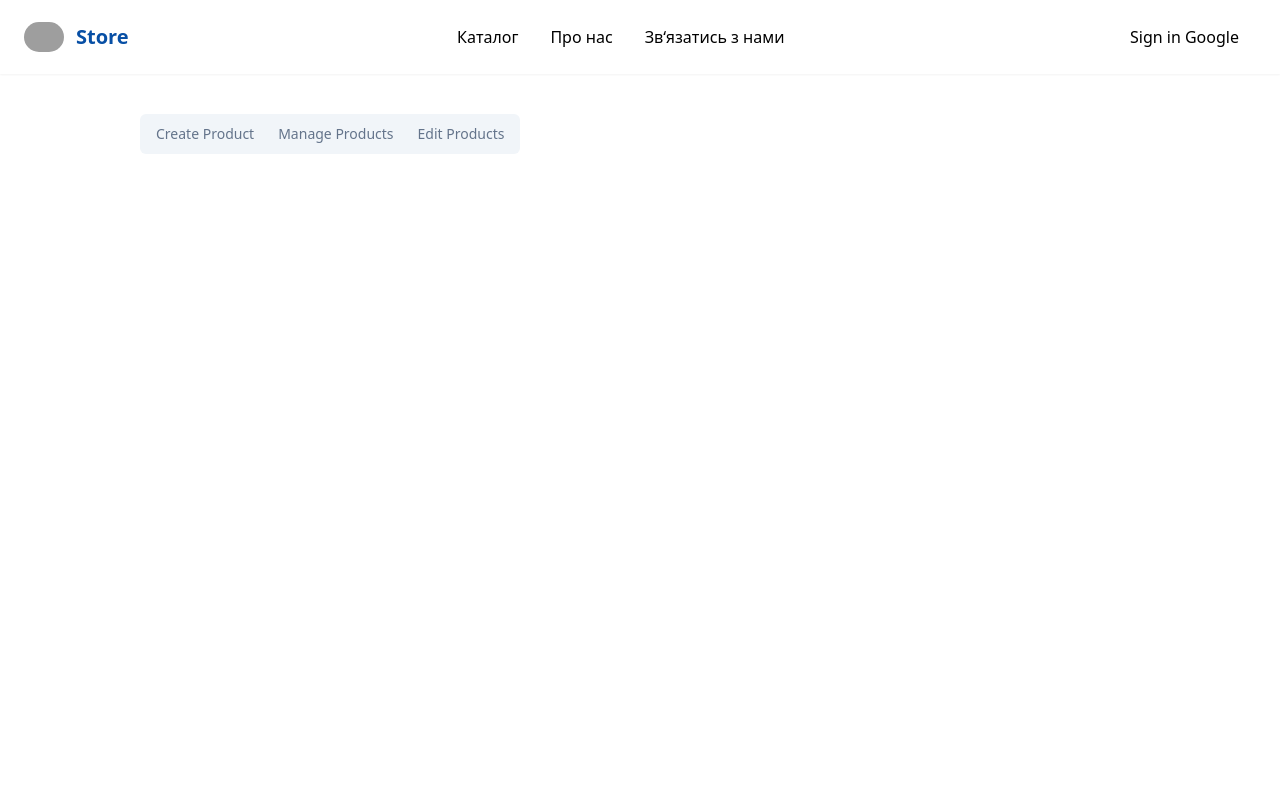
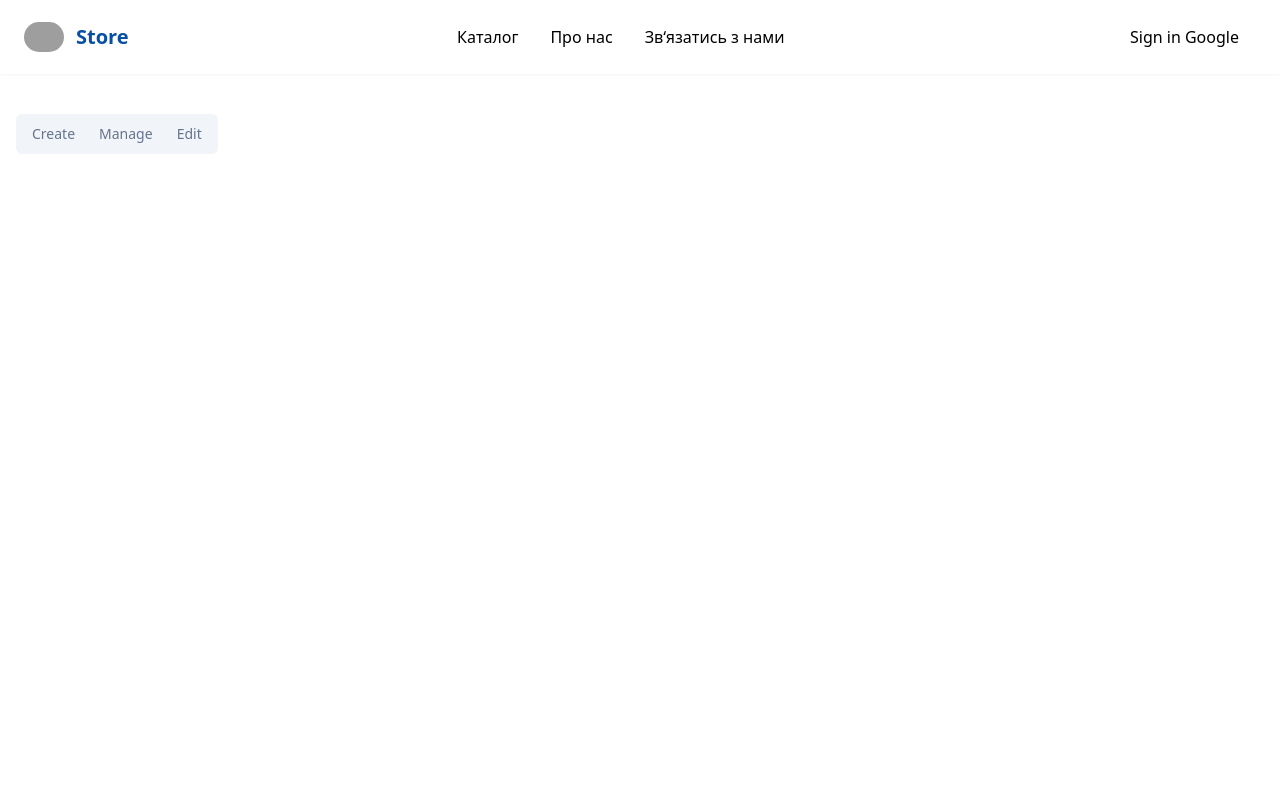
Before and after one commit to marjanlukavy/Motorcycles-store, a Next.js app: page /admin in a window 1280 px wide. Shown: the top 800 px of the page. Built offline with nearby package versions, Linux system fonts and the light colour scheme; grey boxes are pictures that could not be loaded.

Commit message:
fix 17.05

```diff
--- a/src/components/Pages/Catalog/Main/index.tsx
+++ b/src/components/Pages/Catalog/Main/index.tsx
@@ -8,7 +8,7 @@ const MainContent = ({ products }: { products: Product[] }) => {
   return (
     <div className="w-full grow flex flex-col gap-5">
       <div className="mt-5 flex flex-col gap-5">
-        <div className="grid grid-cols-4 sm:grid-cols-2 md:grid-cols-3 flex-wrap gap-5">
+        <div className="grid grid-cols-4 sm:grid-cols-1 md:grid-cols-3 flex-wrap gap-5">
           {products.map((product, index) => (
             <ProductCard key={index} product={product} />
           ))}
--- a/src/components/Pages/Layout/Header.tsx
+++ b/src/components/Pages/Layout/Header.tsx
@@ -6,12 +6,13 @@ import useUser from "@/store/user.store";
 import { signInWithGoogle, logOut } from "@/utils/firebase/config";
 import ShoppingCart from "@/components/UIKit/ShoppingCart";
 import { RiAdminFill } from "react-icons/ri";
+import { ToastContainer } from "react-toastify";
+import "react-toastify/dist/ReactToastify.css";
 
 const Header = () => {
   const { user, setUser, removeUser } = useUser();
   const router = useRouter();
   const [isMounted, setIsMounted] = useState(false);
-  console.log(user);
 
   useEffect(() => {
     setIsMounted(true);
@@ -61,6 +62,7 @@ const Header = () => {
 
   return (
     <header className="bg-white shadow-sm py-4">
+      <ToastContainer />
       <div className="w-full flex justify-between items-center px-6 sm:flex-col sm:gap-4">
         <Link className="flex items-center" href="/">
           <Image
--- a/src/components/Pages/Profile/CreateProduct.tsx
+++ b/src/components/Pages/Profile/CreateProduct.tsx
@@ -142,7 +142,7 @@ const CreateProduct = () => {
         </h2>
 
         <div className="grid grid-cols-2 gap-6">
-          <div>
+          <div className="flex flex-col justify-between">
             <label className="block text-lg font-medium text-black mb-2">
               Category
             </label>
--- a/src/components/UIKit/ShoppingCart/index.tsx
+++ b/src/components/UIKit/ShoppingCart/index.tsx
@@ -1,7 +1,5 @@
 import React, { useState } from "react";
 import { FaTrash } from "react-icons/fa";
-import { toast, ToastContainer } from "react-toastify";
-import "react-toastify/dist/ReactToastify.css";
 import {
   Drawer,
   DrawerClose,
@@ -17,6 +15,7 @@ import { collection, addDoc } from "firebase/firestore";
 import { db } from "@/utils/firebase/config";
 import { RxCrossCircled } from "react-icons/rx";
 import useUser from "@/store/user.store";
+import { useToast } from "@/providers/ToastProvider";
 
 const ShoppingCart = () => {
   const { items, incrementItem, decrementItem, removeItem, clearCart } =
@@ -29,6 +28,7 @@ const ShoppingCart = () => {
     }));
 
   const user = useUser((state) => state.user);
+  const showToast = useToast();
 
   const [showForm, setShowForm] = useState(false);
   const [name, setName] = useState("");
@@ -36,7 +36,7 @@ const ShoppingCart = () => {
 
   const handleCheckout = () => {
     if (!user) {
-      toast.error("Please sign in to checkout.");
+      showToast("Please sign in to checkout.", { type: "error" });
       return;
     }
     setShowForm(true);
@@ -54,21 +54,23 @@ const ShoppingCart = () => {
         createdAt: new Date(),
         status: "pending",
       };
-      toast.success("Очікуйте, з вами скоро зв'яжаться!", { autoClose: 1000 });
       await addDoc(collection(db, "orders"), order);
       clearCart();
       setShowForm(false);
+      showToast("Очікуйте, з вами скоро зв'яжаться!", {
+        type: "success",
+        autoClose: 1000,
+      });
     } catch (error) {
       console.error("Error adding order: ", error);
-      toast.error("Failed to place the order. Please try again.");
+      showToast("Failed to place the order. Please try again.", {
+        type: "error",
+      });
     }
   };
 
-  // if (items.length === 0) return null;
-
   return (
     <Drawer>
-      <ToastContainer />
       <DrawerTrigger className="relative text-black px-4 py-2 flex items-center rounded-lg hover:bg-blue-600 transition duration-300">
         <FiShoppingCart size={25} />
         {items.length > 0 && (
--- a/src/pages/_app.tsx
+++ b/src/pages/_app.tsx
@@ -1,16 +1,18 @@
 import Footer from "@/components/Pages/Layout/Footer";
 import Header from "@/components/Pages/Layout/Header";
 import ShoppingCart from "@/components/UIKit/ShoppingCart";
+import { ToastProvider } from "@/providers/ToastProvider";
 import "@/styles/globals.css";
 import type { AppProps } from "next/app";
 
 export default function App({ Component, pageProps }: AppProps) {
   return (
     <>
-      <Header />
-      <Component {...pageProps} />
-
-      <Footer />
+      <ToastProvider>
+        <Header />
+        <Component {...pageProps} />
+        <Footer />
+      </ToastProvider>
     </>
   );
 }
--- a/src/pages/admin.tsx
+++ b/src/pages/admin.tsx
@@ -6,12 +6,12 @@ import EditProducts from "@/components/Pages/Profile/EditProducts";
 
 const AdminPage = () => {
   return (
-    <div className="py-10 min-h-screen">
-      <Tabs defaultValue="account" className="w-[1000px] mx-auto">
+    <div className="py-10 min-h-screen px-4">
+      <Tabs defaultValue="account" className=" mx-auto">
         <TabsList>
-          <TabsTrigger value="create">Create Product</TabsTrigger>
-          <TabsTrigger value="manage">Manage Products</TabsTrigger>
-          <TabsTrigger value="edit">Edit Products</TabsTrigger>
+          <TabsTrigger value="create">Create</TabsTrigger>
+          <TabsTrigger value="manage">Manage</TabsTrigger>
+          <TabsTrigger value="edit">Edit</TabsTrigger>
         </TabsList>
         <TabsContent value="create">
           <CreateProduct />
--- a/src/pages/catalog.tsx
+++ b/src/pages/catalog.tsx
@@ -112,7 +112,7 @@ const Catalog = () => {
       <SubCategories />
       <button
         onClick={resetFilters}
-        className="self-end bg-red-500 text-white px-4 py-2 rounded-lg hover:bg-red-600 transition duration-300 mb-4"
+        className="self-end bg-red-500 text-white px-4 py-2 rounded-lg hover:bg-red-600 transition duration-300 mb-4 sm:mr-4"
       >
         Reset Filters
       </button>
--- a/src/pages/profile.tsx
+++ b/src/pages/profile.tsx
@@ -76,9 +76,9 @@ const Profile = () => {
                 key={order.id}
                 className="border p-8 rounded-xl shadow-lg bg-[#f7fafc] hover:bg-[#edf2f7] transition-all duration-300"
               >
-                <div className="flex justify-between items-start mb-6">
+                <div className="flex justify-between items-start mb-6 sm:flex-wrap">
                   <div>
-                    <p className="text-xl font-semibold text-[#1a202c]">
+                    <p className="text-xl font-semibold sm:text-[15px] text-[#1a202c]">
                       Order ID: {order.id}
                     </p>
                     <p className="text-[#4a5568]">Phone: {order.phoneNumber}</p>
@@ -88,7 +88,6 @@ const Profile = () => {
                         "bg-[#e2e8f0] text-[#2d3748]"
                       } rounded-full px-3 py-1 mt-3 inline-block`}
                     >
-                      Status:{" "}
                       {order.status === "waiting"
                         ? "Очікування продавця"
                         : order.status === "pending"
--- /dev/null
+++ b/src/providers/ToastProvider.tsx
@@ -0,0 +1,25 @@
+// ToastContext.tsx
+import React, { createContext, useContext } from "react";
+import { ToastContainer, toast, ToastOptions } from "react-toastify";
+import "react-toastify/dist/ReactToastify.css";
+
+const ToastContext = createContext<
+  (message: string, options?: ToastOptions) => void
+>(() => {});
+
+export const ToastProvider = ({ children }: { children: React.ReactNode }) => {
+  const showToast = (message: string, options?: ToastOptions) => {
+    toast(message, options);
+  };
+
+  return (
+    <ToastContext.Provider value={showToast}>
+      {children}
+      <ToastContainer />
+    </ToastContext.Provider>
+  );
+};
+
+export const useToast = () => {
+  return useContext(ToastContext);
+};
```
